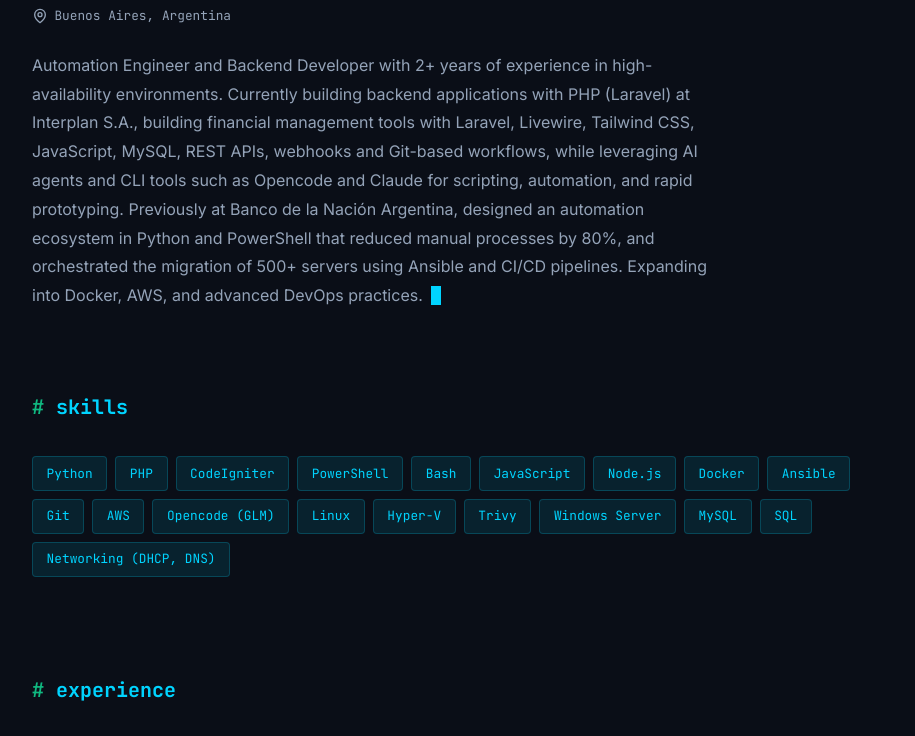
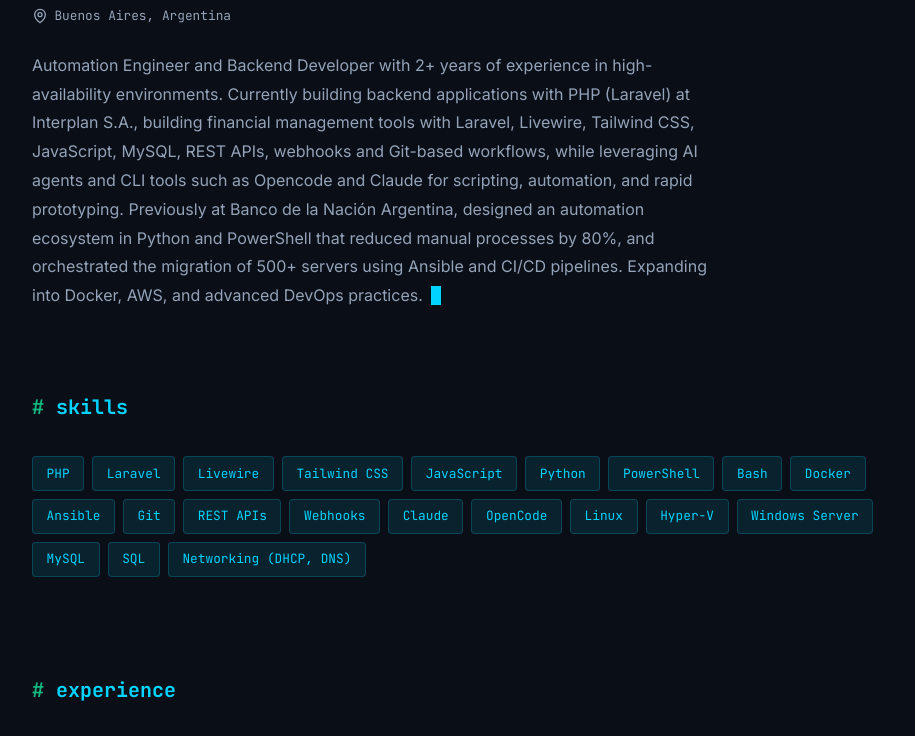
Before and after one commit to emmanuelmartindavid/emmanuelmartindavid.github.io, an Astro site: page / in a window 1280 px wide. Shown: the part 318-1054 px from the top of the page, without its empty margins (182-1097 px from the left). Built offline with nearby package versions, Linux system fonts and the light colour scheme; Astro itself is replaced by a stand-in of ours.

Commit message:
Refresh portfolio content for Laravel and automation experience

```diff
--- a/src/components/Home.astro
+++ b/src/components/Home.astro
@@ -13,9 +13,9 @@ const t = strings[lang];
 const altLang = lang === 'en' ? 'es' : 'en';
 
 const skills = [
-  'Python', 'PHP', 'CodeIgniter', 'PowerShell', 'Bash', 'JavaScript', 'Node.js',
-  'Docker', 'Ansible', 'Git', 'AWS', 'Opencode (GLM)',
-  'Linux', 'Hyper-V', 'Trivy', 'Windows Server', 'MySQL', 'SQL',
+  'PHP', 'Laravel', 'Livewire', 'Tailwind CSS', 'JavaScript', 'Python', 'PowerShell', 'Bash',
+  'Docker', 'Ansible', 'Git', 'REST APIs', 'Webhooks', 'Claude', 'OpenCode',
+  'Linux', 'Hyper-V', 'Windows Server', 'MySQL', 'SQL',
   'Networking (DHCP, DNS)'
 ];
 ---
```
